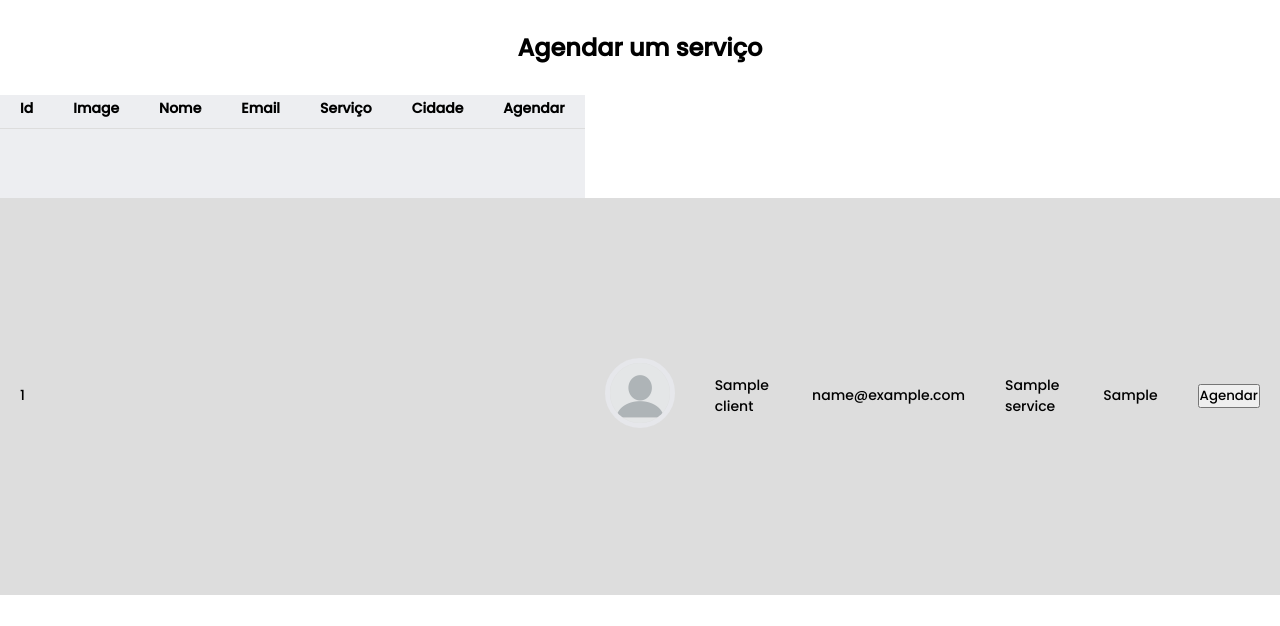
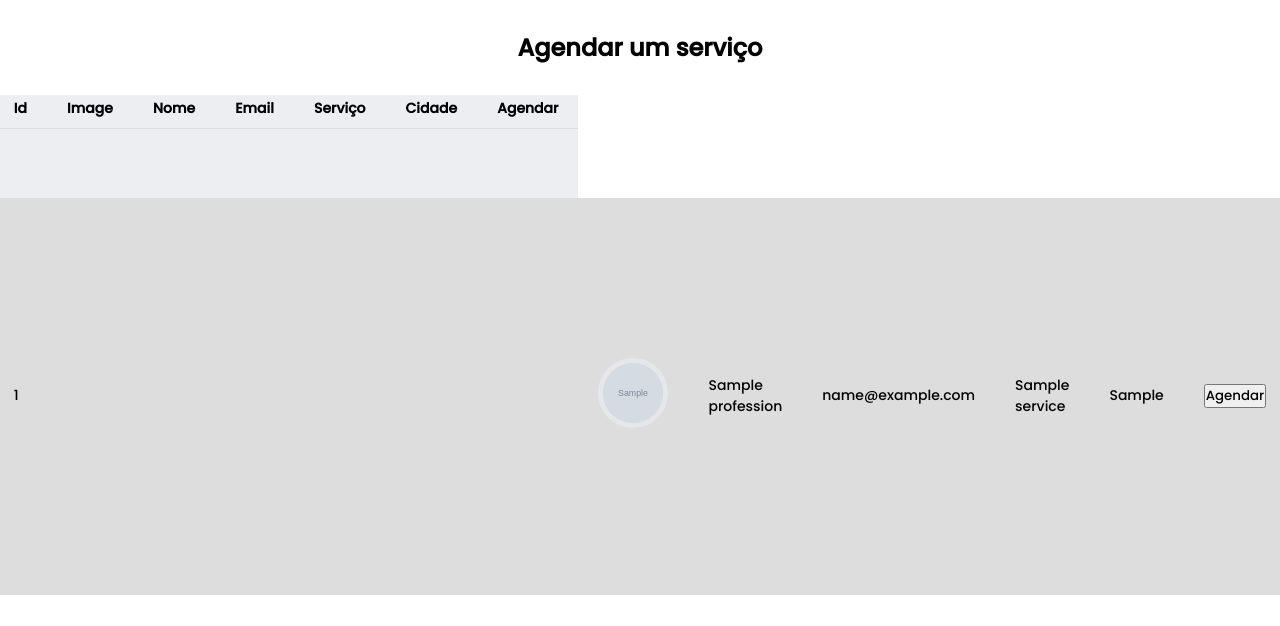
Before and after one commit to italo-carvavalho/Saves-App, a PHP site: page /schedule.php in a window 1280 px wide. Shown: the part 80-706 px from the top of the page. Run offline with PHP 8.4, Linux system fonts and the light colour scheme; the visitor is signed in with stand-in values (Sample User, id 1); tables that the repository leaves empty or names only in its code hold one stand-in row (values such as "Sample post"); grey boxes marked "Sample" are stand-in pictures; some libraries are stand-ins or nearby versions.

Commit message:
pagina de agendamento do cliente

```diff
--- a/css/styles.css
+++ b/css/styles.css
@@ -612,7 +612,7 @@ tr:nth-child(odd){
     color: #44b478;
 } */
 
-.header-fixed td a, input{
+.header-fixed td a input{
     border: none;
     padding: 7px 20px;
     border-radius: 20px;
--- a/schedule.php
+++ b/schedule.php
@@ -8,8 +8,9 @@ $fk_id_profession = $_SESSION['id_client'];
 
 
 
-$stmt = $conn->query("SELECT id_services, name_services, email, city, name, image, id_client,id_services, fk_id_profession
-FROM services INNER JOIN client WHERE id_client = fk_id_profession");
+$stmt = $conn->query("SELECT s.id_services, s.fk_id_profession, p.id_profession, s.image, s.name_services,
+p.name, p.email, p.city
+FROM services As s JOIN profession as p ON s.fk_id_profession = p.id_profession");
 $services = $stmt->fetchAll(PDO::FETCH_ASSOC);
 
 
@@ -34,7 +35,7 @@ $services = $stmt->fetchAll(PDO::FETCH_ASSOC);
 
             <tr>
                 <td><?= $service['id_services']  ?></td>
-                <td><img src="images/perfil.png" alt=""></td>
+                <td><img src="<?= $service['image'] ?>" alt=""></td>
                 <td><?= $service['name'] ?></td>
                 <td><?= $service['email'] ?></td>
                 <td><?= $service['name_services'] ?></td>
```
Also changed, not shown: images/61e33f3584574.jpg (added).
